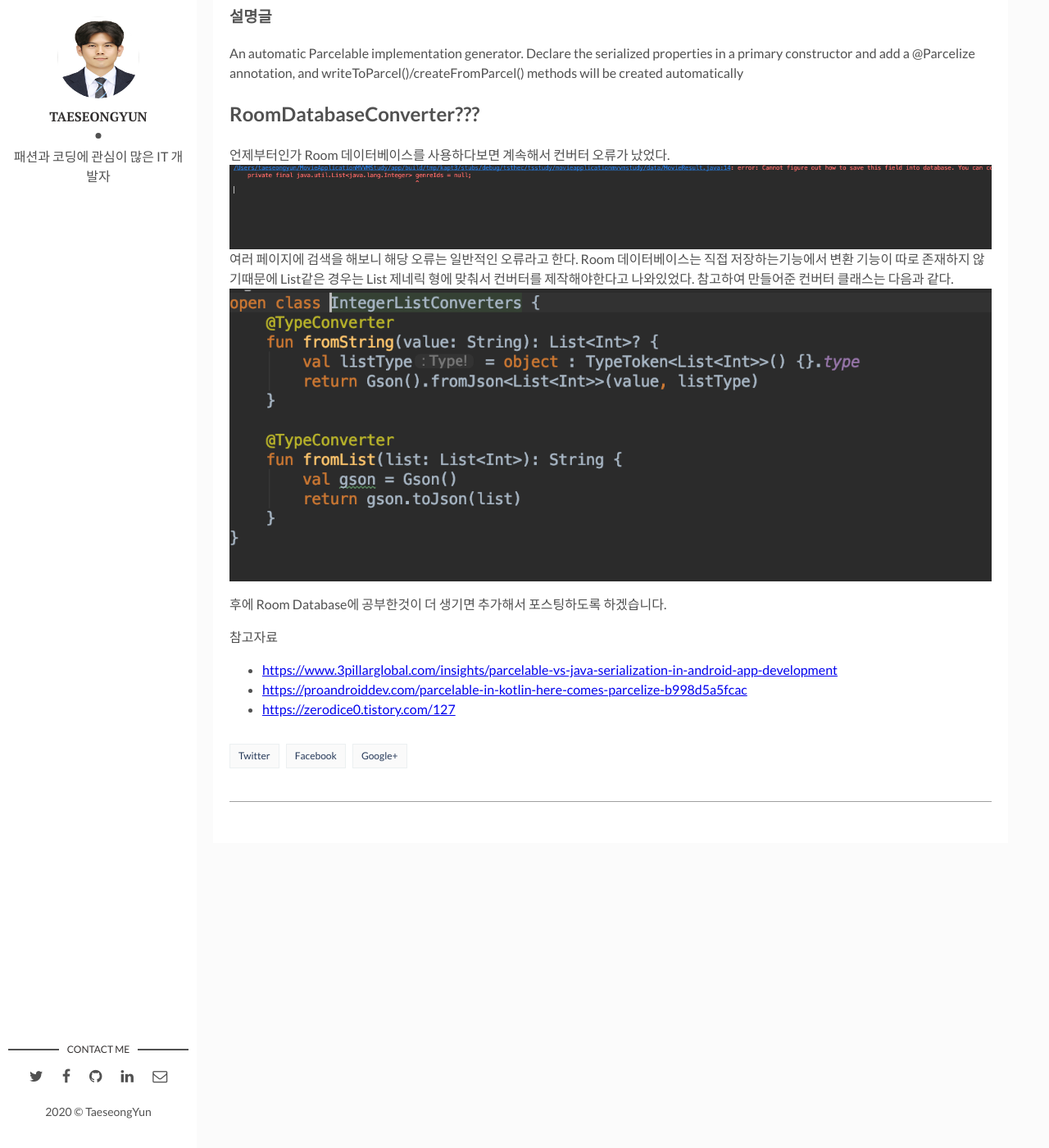
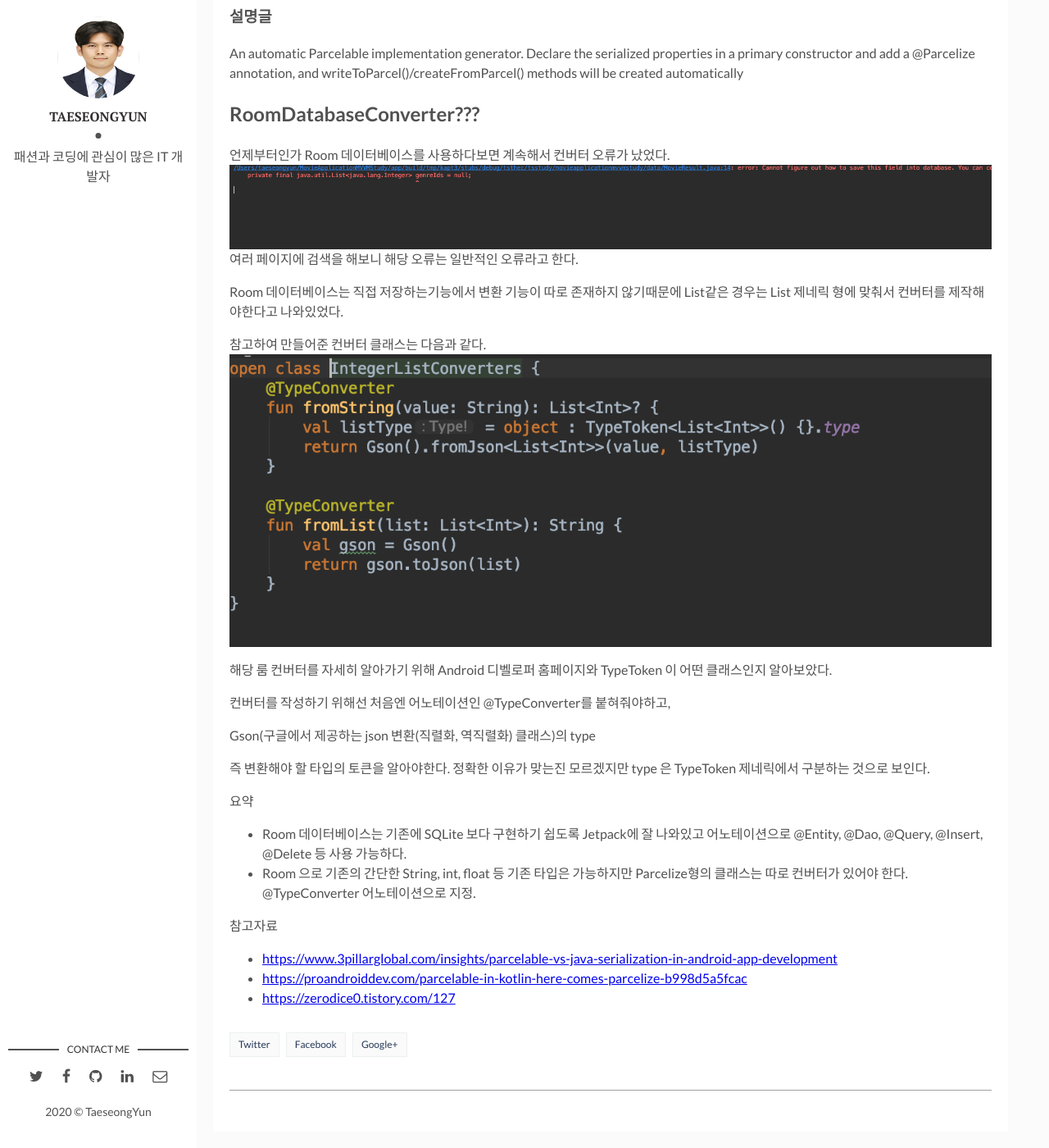
Before and after one commit to TaeseongYun/TaeseongYun.github.io, a Jekyll site: the page built from _posts/2019-12-19-apply-RoomDatabase.markdown, in a window 1280 px wide and 1400 px high, scrolled down 1676 px. Shown: the whole window at 82% size. Built offline with Jekyll 4.4.1, drawn with Linux system fonts in a browser that asks for light colours; comment, search, counter and statistics services are not loaded.

Commit message:
modify: room database, object keyword, livedata

```diff
--- a/_posts/2019-12-19-apply-RoomDatabase.markdown
+++ b/_posts/2019-12-19-apply-RoomDatabase.markdown
@@ -58,11 +58,25 @@ An automatic Parcelable implementation generator. Declare the serialized propert
 
 언제부터인가 Room 데이터베이스를 사용하다보면 계속해서 컨버터 오류가 났었다.
 ![컨버터오류](../assets/img/convertError.png)
-여러 페이지에 검색을 해보니 해당 오류는 일반적인 오류라고 한다. Room 데이터베이스는 직접 저장하는기능에서 변환 기능이 따로 존재하지 않기때문에 List같은 경우는 List 제네릭 형에 맞춰서 컨버터를 제작해야한다고 나와있었다.
+여러 페이지에 검색을 해보니 해당 오류는 일반적인 오류라고 한다.
+
+Room 데이터베이스는 직접 저장하는기능에서 변환 기능이 따로 존재하지 않기때문에 List같은 경우는 List 제네릭 형에 맞춰서 컨버터를 제작해야한다고 나와있었다.
+
 참고하여 만들어준 컨버터 클래스는 다음과 같다.
 ![컨버터 클래스](../assets/img/IntegerConvert.png)
 
-후에 Room Database에 공부한것이 더 생기면 추가해서 포스팅하도록 하겠습니다.
+해당 룸 컨버터를 자세히 알아가기 위해 Android 디벨로퍼 홈페이지와 TypeToken 이 어떤 클래스인지 알아보았다.
+
+컨버터를 작성하기 위해선 처음엔 어노테이션인 @TypeConverter를 붙혀줘야하고,
+
+Gson(구글에서 제공하는 json 변환(직렬화, 역직렬화) 클래스)의 type
+
+즉 변환해야 할 타입의 토큰을 알아야한다. 정확한 이유가 맞는진 모르겠지만 type 은 TypeToken 제네릭에서 구분하는 것으로 보인다.
+
+요약
+
+- Room 데이터베이스는 기존에 SQLite 보다 구현하기 쉽도록 Jetpack에 잘 나와있고 어노테이션으로 @Entity, @Dao, @Query, @Insert, @Delete 등 사용 가능하다.
+- Room 으로 기존의 간단한 String, int, float 등 기존 타입은 가능하지만 Parcelize형의 클래스는 따로 컨버터가 있어야 한다. @TypeConverter 어노테이션으로 지정.
 
 참고자료
 
--- a/_posts/2020-01-19-what-is-object-keyword-and-livedata.markdown
+++ b/_posts/2020-01-19-what-is-object-keyword-and-livedata.markdown
@@ -1,9 +1,9 @@
 ---
 layout: post
-title: "inline function?"
+title: "What is livedata?"
 date: 2020-01-19 12:51:20 +0900
 description: LiveData와 object 키워드 # Add post description (optional)
-img: livedata.jpg # Add image post (optional)
+img: livedata.png # Add image post (optional)
 ---
 
 ## LiveData란 무엇인가??
```
